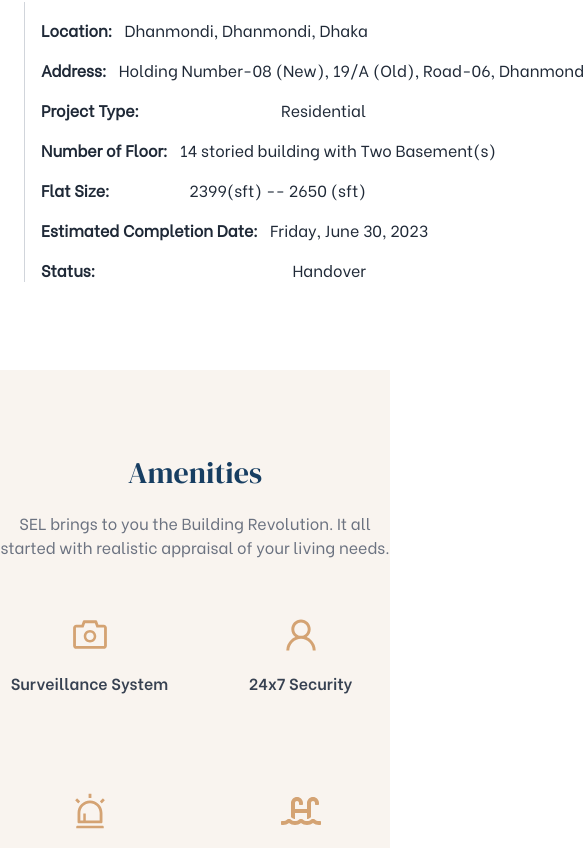
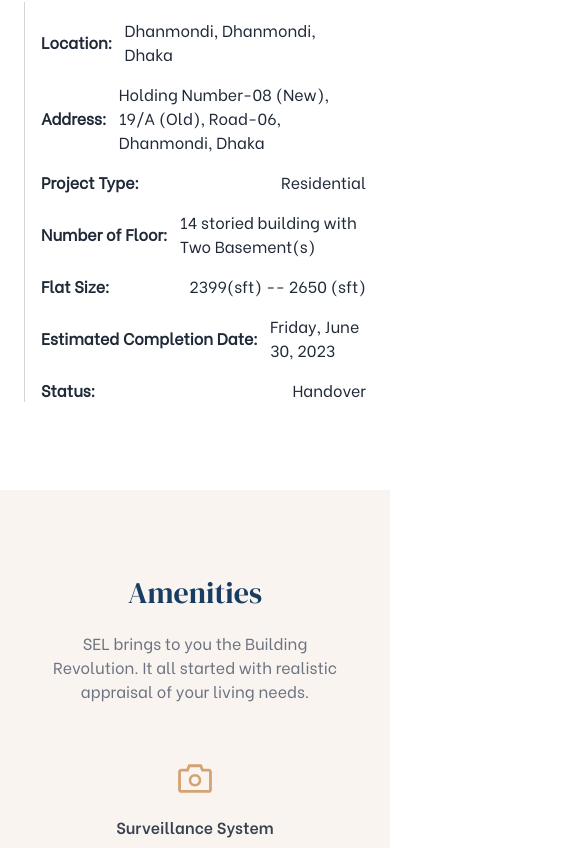
Before and after one commit to ayon178/real-estate-final, a Next.js app: page /demo/projects/details/1 in a window 390 px wide. Shown: the part 1316-2164 px from the top of the page, 585 px wide, since content can reach past the window. Built offline with nearby package versions, Linux system fonts and the light colour scheme.

Commit message:
added project details page responsive

```diff
--- a/src/components/demo/projects/details/Amenities.js
+++ b/src/components/demo/projects/details/Amenities.js
@@ -6,16 +6,6 @@ import {
 } from 'react-icons/ai'
 import { FaSwimmingPool, FaTree, FaChild, FaDumbbell } from 'react-icons/fa'
 import { motion } from 'framer-motion'
-import {
-  childrenIcon,
-  communityIcon,
-  firefightingsystemIcon,
-  fitnesscentreIcon,
-  landscapegardenIcon,
-  survelliancesystemIcon,
-  swimmingpoolIcon,
-  securityIcon,
-} from '@/app/constant/images'
 
 const Amenities = () => {
   const amenities = [
@@ -30,7 +20,7 @@ const Amenities = () => {
   ]
 
   return (
-    <div className="bg-[#f9f4ef] py-20 mt-16">
+    <div className="bg-[#f9f4ef] py-20 mt-16 lg:px-0 px-10">
       <motion.h2
         className="text-3xl headingFont mb-4 text-primary text-center"
         initial={{ opacity: 0, y: 50 }}
@@ -50,14 +40,14 @@ const Amenities = () => {
         SEL brings to you the Building Revolution. It all started
         with realistic appraisal of your living needs.
       </motion.p>
-      <div className="max-w-6xl mx-auto grid grid-cols-2 sm:grid-cols-4 gap-x-8 gap-y-24 text-center">
+      <div className="max-w-6xl mx-auto grid grid-cols-1 sm:grid-cols-2 md:grid-cols-4 gap-x-8 gap-y-24 text-center">
         {amenities.map((amenity, index) => (
           <motion.div
             key={index}
             className="flex flex-col items-center"
-            initial={{ opacity: 0, y: 50 }} // Starts from below and invisible
-            whileInView={{ opacity: 1, y: 0 }} // Triggers when the element comes into view
-            viewport={{ once: true }} // Ensures it triggers only once
+            initial={{ opacity: 0, y: 50 }}
+            whileInView={{ opacity: 1, y: 0 }}
+            viewport={{ once: true }}
             transition={{ delay: index * 0.2, duration: 0.4, ease: 'easeOut' }}
           >
             <div className="text-[#d4a373] mb-4">{amenity.icon}</div>
--- a/src/components/demo/projects/details/InquiryForm.js
+++ b/src/components/demo/projects/details/InquiryForm.js
@@ -1,5 +1,4 @@
 'use client'
-
 import { useState } from 'react'
 
 export default function InquiryForm() {
@@ -20,7 +19,7 @@ export default function InquiryForm() {
   }
 
   return (
-    <div className="bg-[#fff] my-28 py-8 px-4 lg:px-0">
+    <div className="bg-white my-28 py-8 px-4 lg:px-0">
       <div className="container mx-auto text-center">
         {/* Title */}
         <h2 className="text-4xl headingFont text-primary mb-4">
@@ -33,13 +32,13 @@ export default function InquiryForm() {
         {/* Form */}
         <form
           onSubmit={handleSubmit}
-          className="grid grid-cols-1 md:grid-cols-5 gap-4 mb-14"
+          className="grid grid-cols-1 sm:grid-cols-2 md:grid-cols-5 gap-4 mb-14"
         >
           <input
             type="text"
             name="name"
             placeholder="Your Name"
-            className="col-span-1 md:col-span-1 paragraphFont bg-[#F5F5F5] rounded-lg px-4 py-3 text-gray-700 focus:outline-none"
+            className="w-full sm:col-span-1 md:col-span-1 paragraphFont bg-[#F5F5F5] rounded-lg px-4 py-3 text-gray-700 focus:outline-none"
             value={formData.name}
             onChange={handleChange}
           />
@@ -47,7 +46,7 @@ export default function InquiryForm() {
             type="email"
             name="email"
             placeholder="Email"
-            className="col-span-1 md:col-span-1 paragraphFont bg-[#F5F5F5] rounded-lg px-4 py-3 text-gray-700 focus:outline-none"
+            className="w-full sm:col-span-1 md:col-span-1 paragraphFont bg-[#F5F5F5] rounded-lg px-4 py-3 text-gray-700 focus:outline-none"
             value={formData.email}
             onChange={handleChange}
           />
@@ -55,49 +54,46 @@ export default function InquiryForm() {
             type="text"
             name="phone"
             placeholder="Phone Number"
-            className="col-span-1 paragraphFont md:col-span-1 bg-[#F5F5F5] rounded-lg px-4 py-3 text-gray-700 focus:outline-none"
+            className="w-full sm:col-span-1 md:col-span-1 paragraphFont bg-[#F5F5F5] rounded-lg px-4 py-3 text-gray-700 focus:outline-none"
             value={formData.phone}
             onChange={handleChange}
           />
           <select
             name="project"
-            className="col-span-1 md:col-span-1 bg-[#F5F5F5] rounded-lg px-4 py-3 text-gray-700 focus:outline-none paragraphFont"
+            className="w-full sm:col-span-1 md:col-span-1 bg-[#F5F5F5] rounded-lg px-4 py-3 text-gray-700 focus:outline-none paragraphFont"
             value={formData.project}
             onChange={handleChange}
           >
             <option value="">Project</option>
             <option value="project1">Project 1</option>
             <option value="project2">Project 2</option>
-            {/* Add more options as needed */}
           </select>
           <button
             type="submit"
-            className="col-span-1 buttonFont md:col-span-1 bg-[#B89D7D] text-white rounded-lg px-6 py-2 font-semibold hover:bg-[#A5856A] transition"
+            className="w-full sm:col-span-2 md:col-span-1 bg-[#B89D7D] text-white rounded-lg px-6 py-3 font-semibold hover:bg-[#A5856A] transition"
           >
             Submit
           </button>
         </form>
 
         {/* Buttons */}
-        <div className="flex justify-center space-x-12 mb-6">
+        <div className="flex flex-col sm:flex-row justify-center space-y-4 sm:space-y-0 sm:space-x-12 mb-6">
           <button className="buttonFont border-2 border-dotted border-hover text-gray-700 py-3 px-4 rounded-full hover:text-gray-500">
             DOWNLOAD BROCHURE
           </button>
-          <button className=" buttonFont border-2 border-dotted border-hover text-gray-700 py-3 px-4 rounded-full hover:text-gray-500">
+          <button className="buttonFont border-2 border-dotted border-hover text-gray-700 py-3 px-4 rounded-full hover:text-gray-500">
             PAYMENT SCHEDULE
           </button>
         </div>
 
         {/* Footer */}
         <p className="text-gray-500 text-sm mb-2 paragraphFont">
-          If any of our persons ask for cash payment, kindly call or inform
-          directly at{' '}
+          If any of our persons ask for cash payment, kindly call or inform directly at{' '}
           <a href="tel:+84418003355" className="text-[#B89D7D] buttonFont">
             +84418003355
           </a>{' '}
         </p>
         <p className="text-gray-500 text-sm buttonFont">
-          {' '}
           or raise your complaint to{' '}
           <a href="mailto:contact@example.com" className="text-[#B89D7D]">
             contact@example.com
--- a/src/components/demo/projects/details/Overview.js
+++ b/src/components/demo/projects/details/Overview.js
@@ -9,9 +9,9 @@ const Overview = ({ id }) => {
         Overview
       </h2>
 
-      <div className="grid grid-cols-1 lg:grid-cols-12 gap-4 items-center">
+      <div className="grid grid-cols-1 lg:grid-cols-12  gap-4 items-center">
         {/* Left side: Image */}
-        <div className="lg:col-span-6 ">
+        <div className="lg:col-span-6 lg:mx-0 mx-auto ">
           <Image
             width={600}
             height={300}
@@ -41,7 +41,7 @@ const Overview = ({ id }) => {
         {/* Right side: Details */}
         {/* Right side: Details with animation */}
         <motion.div
-          className="lg:col-span-6 grid grid-cols-1 gap-4 border-l ps-4 border-gray-300 pt-4 text-gray-800"
+          className="lg:col-span-6 grid grid-cols-1 gap-4 border-l ps-4 border-gray-300 pt-4 text-gray-800 lg:mx-0 mx-auto"
           initial={{ opacity: 0, y: 50 }}
           whileInView={{ opacity: 1, y: 0 }}
           transition={{ duration: 0.6, delay: 0.2 }}
@@ -56,7 +56,7 @@ const Overview = ({ id }) => {
             viewport={{ once: true }}
           >
             <p className="font-semibold">Location:</p>
-            <p className="whitespace-nowrap">Dhanmondi, Dhanmondi, Dhaka</p>
+            <p className="lg:whitespace-nowrap">Dhanmondi, Dhanmondi, Dhaka</p>
           </motion.div>
 
           <motion.div
@@ -67,7 +67,7 @@ const Overview = ({ id }) => {
             viewport={{ once: true }}
           >
             <p className="font-semibold">Address:</p>
-            <p className="whitespace-nowrap">
+            <p className="lg:whitespace-nowrap">
               Holding Number-08 (New), 19/A (Old), Road-06, Dhanmondi, Dhaka
             </p>
           </motion.div>
@@ -115,7 +115,7 @@ const Overview = ({ id }) => {
             viewport={{ once: true }}
           >
             <p className="font-semibold whitespace-nowrap">Number of Floor:</p>
-            <p className="whitespace-nowrap">
+            <p className="lg:whitespace-nowrap">
               14 storied building with Two Basement(s)
             </p>
           </motion.div>
@@ -152,7 +152,7 @@ const Overview = ({ id }) => {
             <p className="font-semibold whitespace-nowrap">
               Estimated Completion Date:
             </p>
-            <p className="whitespace-nowrap">Friday, June 30, 2023</p>
+            <p className="lg:whitespace-nowrap">Friday, June 30, 2023</p>
           </motion.div>
 
           {/* <motion.div
```
Also changed, not shown: src/components/demo/projects/ProjectListWithFilter.js (+11 -1 lines).
